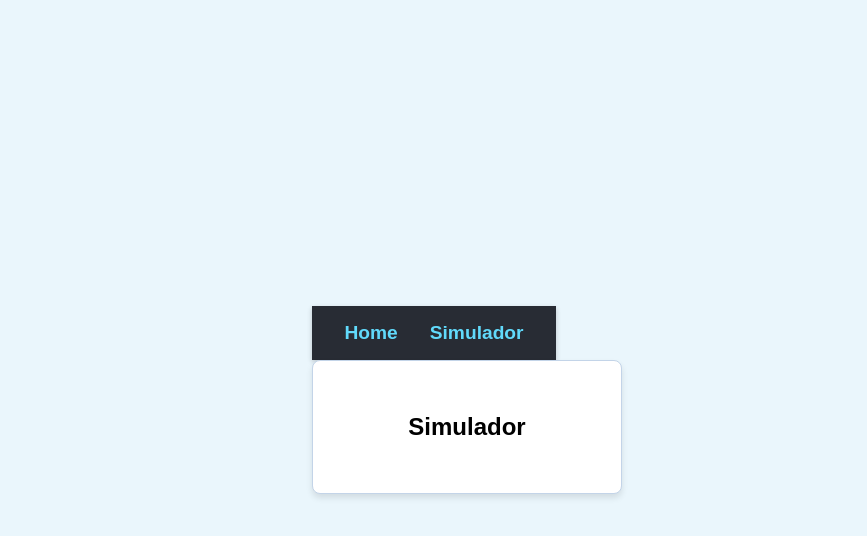
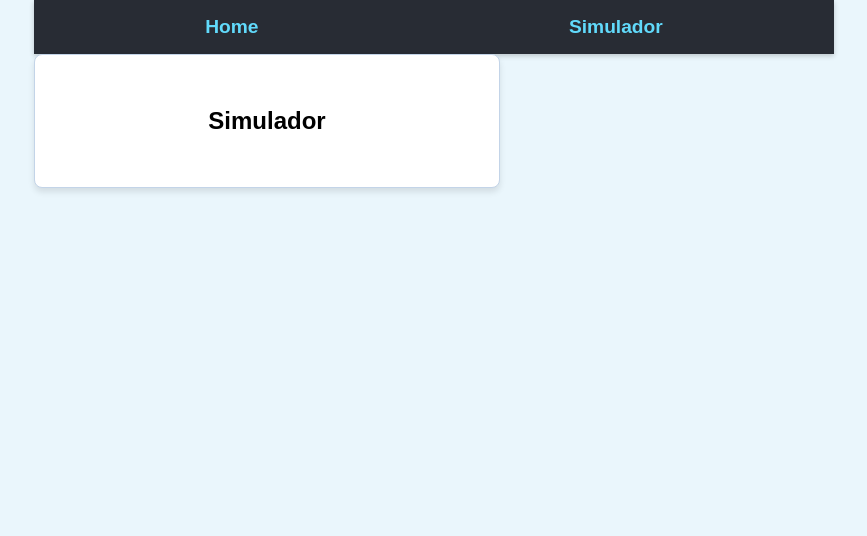
Before and after one commit to jaimezzapata/simulador-seguros, a React (Vite) app: page /simulador in a window 1280 px wide. Shown: the top 536 px of the page, without its empty margins (206-1073 px from the left). Built offline with nearby package versions, Linux system fonts and the light colour scheme.

Commit message:
Estilos al header

```diff
--- a/src/index.css
+++ b/src/index.css
@@ -8,7 +8,7 @@ body {
   margin: 0;
 }
 
-.home{
+.home, .simulador{
   min-width: 100vh;
   min-height: 100vh;
   display: flex;
--- a/src/pages/Simulador.jsx
+++ b/src/pages/Simulador.jsx
@@ -2,7 +2,7 @@ import Header from "../components/Header";
 
 const Simulador = () => {
   return (
-    <section>
+    <section className="simulador">
       <Header />
       <form action="">
         <h1>Simulador</h1>
```
